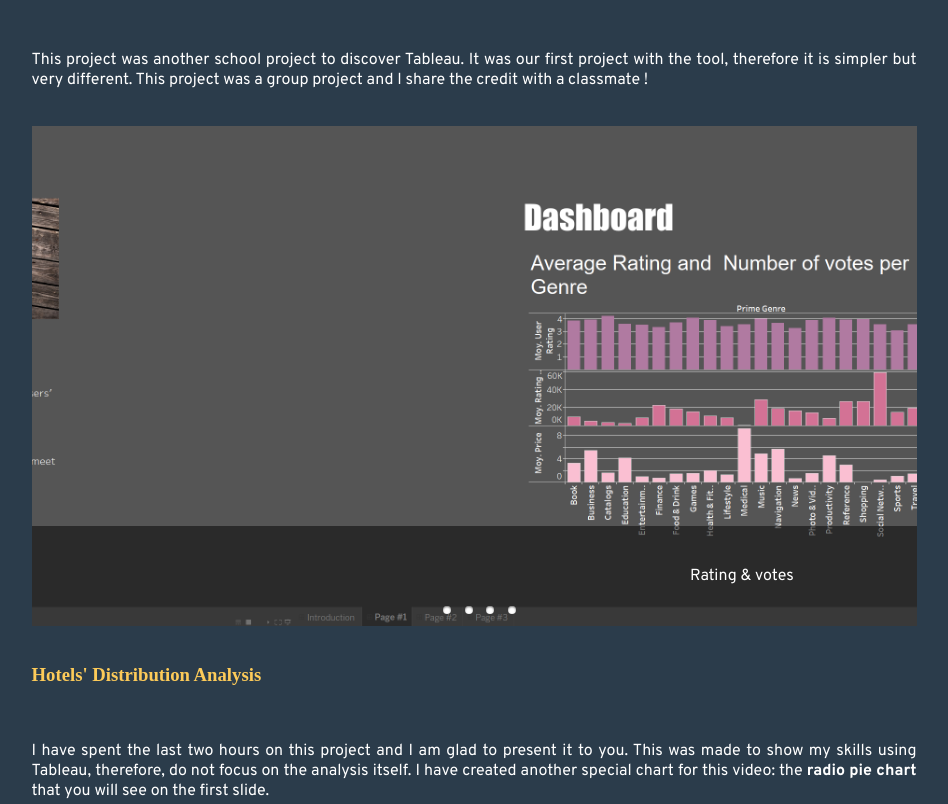
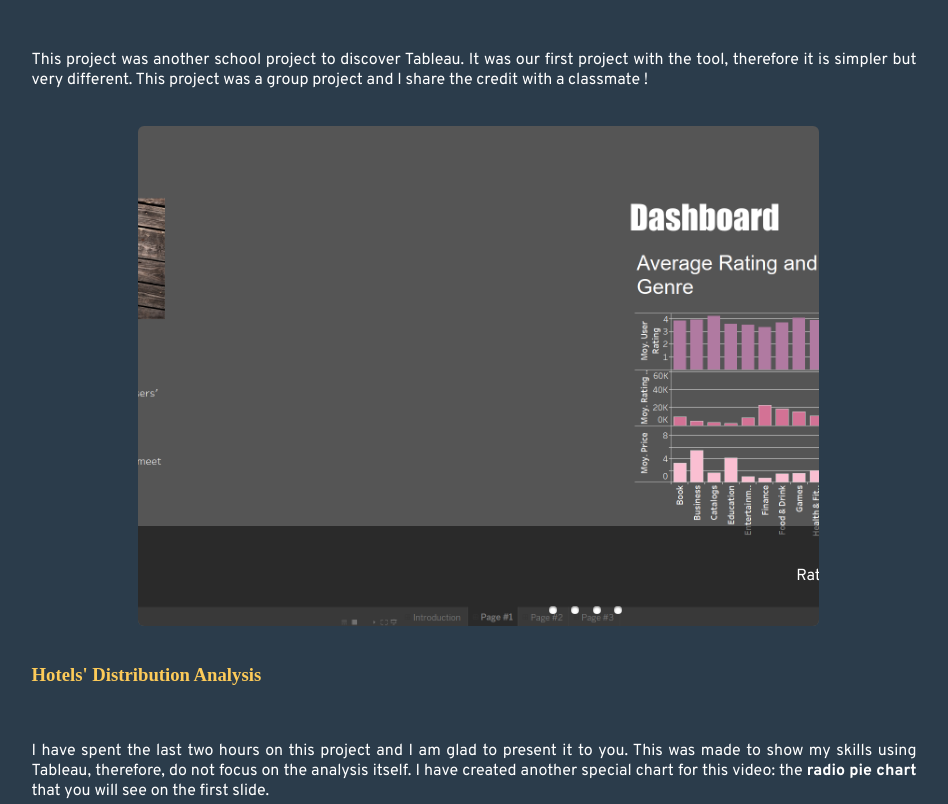
Before and after one commit to gmecaze/GaranceC_portfolio, a plain HTML site: page sub/datavizpj.html in a window 1280 px wide. Shown: the part 1900-2704 px from the top of the page, without its empty margins (166-1114 px from the left). Drawn offline with Linux system fonts and the light colour scheme; files whose address does not match are found by name; a web font is replaced by a local one.

Commit message:
Update datavizpj.style.css

```diff
--- a/sub/datavizpj.style.css
+++ b/sub/datavizpj.style.css
@@ -121,15 +121,23 @@ color: black;
   opacity: .7;
 }
 
-
+.subcontainer {
+  display: grid;
+  align-content: center;
+  padding: 50px;
+}
 
 /* SLIDER*/
 
+
 #dvslider {
     position: relative;
-    max-width: 100%;
+    left:12%;
+    width:77%;
+    border-radius: 6px;
     overflow: hidden;
-    height: 500px;
+    max-height: 900px;
+    min-height:500px;
 }
 
 #dvslides {
```
